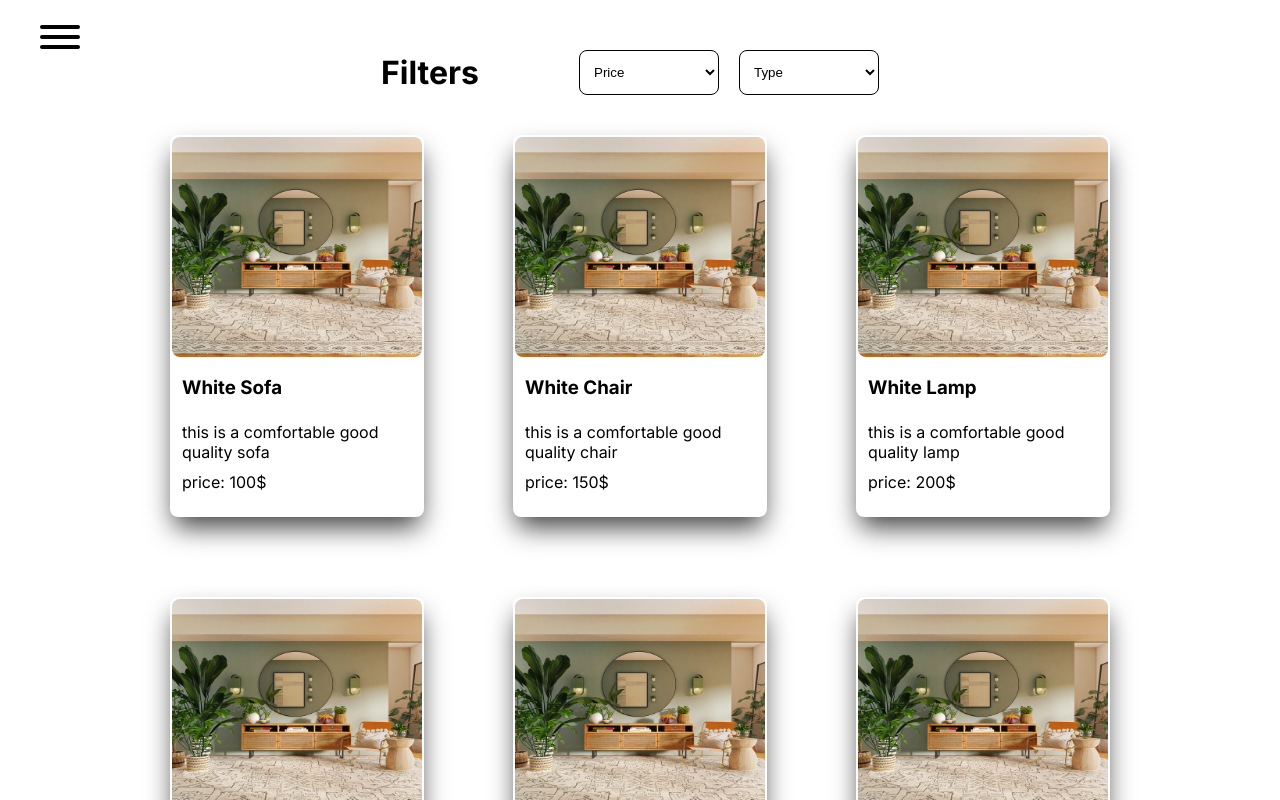
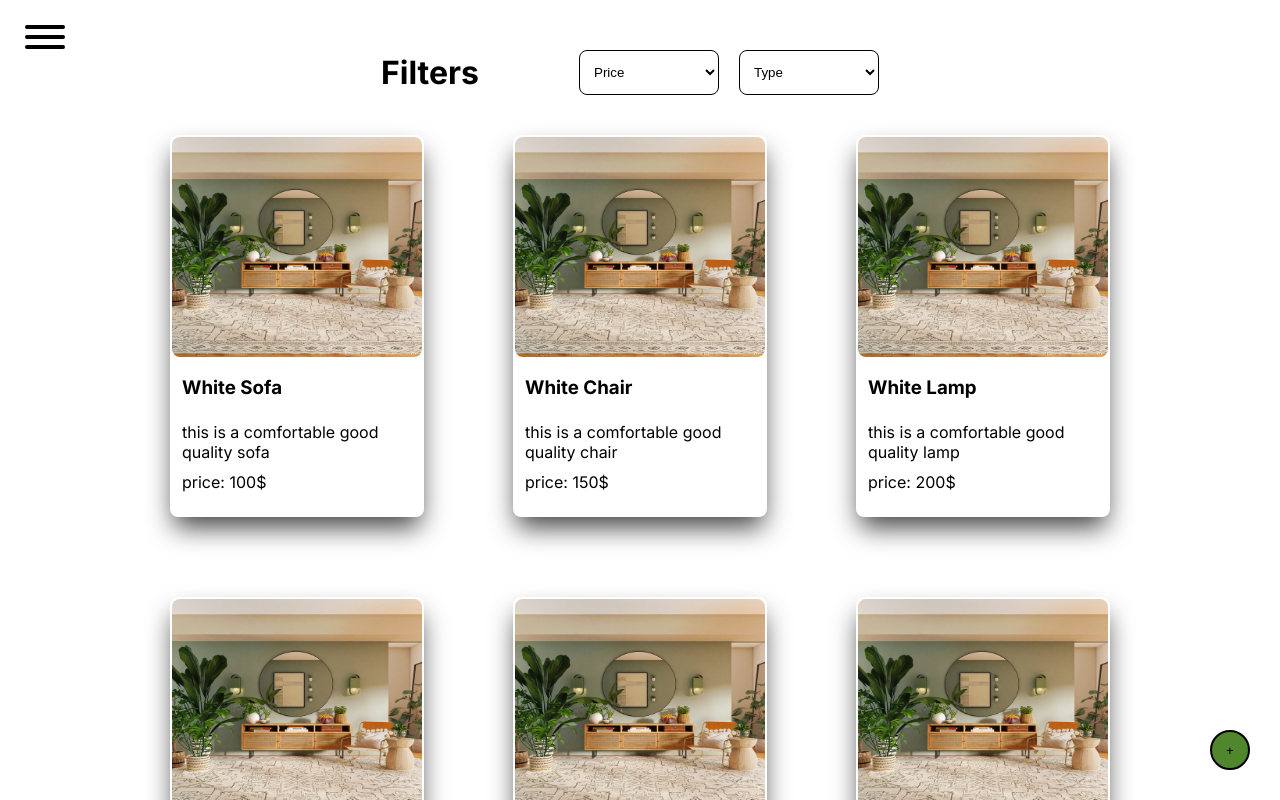
Before and after one commit to Amjad-Manafikhi/Confie, a React (Vite) app: page /dashboard/products in a window 1280 px wide. Shown: the top 800 px of the page. Built offline with nearby package versions, Linux system fonts and the light colour scheme.

Commit message:
modal animation

```diff
--- a/src/App.css
+++ b/src/App.css
@@ -331,17 +331,83 @@ input{
   margin-top:10px;
 
 }
+dialog{
+  width:60%;
+  padding:0px;
+  max-width: 500px;;
+  box-sizing: border-box;
+  border-radius: 10px;
+  inset:0;
+
+
+
+}
+.addProduct{
+  position: fixed;
+  bottom: 0;
+  right:0;
+  margin:30px;
+  background-color: var(--green);
+  border:solid 2px black;
+  border-radius: 50%;;
+  width:40px;
+  height:40px;
+}
+.dialog-full-screen{
+  width:100%;
+  height: 100%;
+  background-color: rgba(0,0,0,0.5);
+  position:fixed;
+  z-index:100;
+  bottom:0;
+  transition: background-Color 0.5s ease;
+}
+
+@keyframes scaleUp {
+  0% {
+    transform: scale(0.5);
+    opacity: 0;
+  }
+  100% {
+    transform: scale(1);
+    opacity: 1;
+  }
+}
+
+@keyframes scaleDown {
+  0% {
+    transform: scale(1);
+    opacity: 1;
+  }
+  100% {
+    transform: scale(0.5);
+    opacity: 0;
+  }
+}
+
+.scale-in {
+  animation: scaleUp 0.3s ease forwards;
+  transform-origin: center;
+}
+.scale-out{
+  animation: scaleDown 0.3s ease forwards;
+  transform-origin: center;
+}
+
 .add-prods{
+  background-color: white     ;
+  opacity: 0.9;
   display: flex;
   flex-direction: column;
-  margin:auto;
-  margin-top: 50px;;
-  margin-bottom: 50px;;
-  width:60%;
+  width:100%;
   border:solid 1px darkgrey;
   padding:10px 20px;
+  box-sizing: border-box;
   border-radius: 8px;;
   max-width: 500px;;
+  margin:0;
+
+
 }
 .add-prods > input{
   border:solid 1px black;
@@ -414,10 +480,10 @@ input{
 }
 
 nav {
-  position: absolute; /* Not relative anymore */
-  top: 0;           /* Position it below the header */
+  position:fixed;
+  top: 0;
   left: 0;
-  transform: translateX(-100px); /* remove any sideways shift */
+  transform: translateX(-115px);
   width: 180px;
   height: auto;
   z-index: 99;
--- a/src/Components/About.jsx
+++ b/src/Components/About.jsx
@@ -1,12 +1,71 @@
 import React from "react";
 import 'hamburgers/dist/hamburgers.min.css';
-
+import AddProduct from './DashboardComponents/AddProduct.jsx';
 export default function About() {
   const [isOpen, setIsOpen] = React.useState(false);
-
+  const products = [
+    {
+      id:1,
+      imgSrc: './../HomeImage.jpg',
+      price: "100",
+      name: "White Sofa",
+      description: "this is a comfortable good quality sofa",
+      type: "sofa"
+    },
+    {
+      id:2,
+      imgSrc: './../HomeImage.jpg',
+      price: "150",
+      name: "White Chair",
+      description: "this is a comfortable good quality chair",
+      type: "chair"
+    },
+    {
+      id:3,
+      imgSrc: './../HomeImage.jpg',
+      price: "200",
+      name: "White Lamp",
+      description: "this is a comfortable good quality lamp",
+      type: "lamp"
+    }
+    ,
+    {
+      id:4,
+      imgSrc: './../HomeImage.jpg',
+      price: "250",
+      name: "White Lamp",
+      description: "this is a comfortable good quality lamp",
+      type: "lamp"
+    }
+    ,
+    {
+      id:5,
+      imgSrc: './../HomeImage.jpg',
+      price: "260",
+      name: "White Lamp",
+      description: "this is a comfortable good quality lamp",
+      type: "lamp"
+    }
+    ,
+    {
+      id:6,
+      imgSrc: './../HomeImage.jpg',
+      price: "300",
+      name: "White Lamp",
+      description: "this is a comfortable good quality lamp",
+      type: "lamp"
+    }
+    ,
+    {
+      id:7,
+      imgSrc: './../HomeImage.jpg',
+      price: "500",
+      name: "White Lamp",
+      description: "this is a comfortable good quality lamp",
+      type: "lamp"
+    }
+  ]
   return (
-    <div class="cloud-thought">
-        <p>Hmmm... what if I made this in CSS? 🤔</p>
-    </div>
+    <AddProduct products={products}/>
   );
 }
--- a/src/Components/DashboardComponents/AddProduct.jsx
+++ b/src/Components/DashboardComponents/AddProduct.jsx
@@ -1,17 +1,98 @@
 import React from "react"
+import { MdVisibility } from "react-icons/md";
 
 
-export default function AddProduct(){
+export default function AddProduct({ products }){
+
+    const [stateProducts, setStateProducts] = React.useState(products);
     const [isOpen, setIsOpen]=React.useState(false);
+    const [submited, setSubmited] = React.useState(false)
+    const [newProdValues, setNewProdValues] = React.useState({
+            imgSrc: './../HomeImage.jpg',
+            price: "",
+            name: "",
+            description: "",
+            type: "",
+            id: Date.now()
+        });
+    const [shouldRender, setShouldRender] = React.useState(false);
+
+    React.useEffect(() => {
+        let timeout;
+
+        if (isOpen) {
+          setShouldRender(true);
+        } else {
+          timeout = setTimeout(() => setShouldRender(false), 300);
+        }
+
+        return () => clearTimeout(timeout);
+      }, [isOpen]);
+
+
+
+
+    function changeProdValues(event) {
+        event.preventDefault();
+        setNewProdValues(prev => ({
+            ...prev,
+            [event.target.id]: event.target.value
+        }));
+    }
+
+    function submitProduct(event) {
+        event.preventDefault(); // stop page reload
+        setSubmited(true);
+        // Optional: validate data
+        if (!newProdValues.name || !newProdValues.price || !newProdValues.imgSrc || !newProdValues.type) {
+            alert("Please fill in all required fields.");
+            return;
+        }
+        setSubmited(false);
+        setIsOpen(false)
+
+        setStateProducts(prev => [...prev, newProdValues]);
+
+        // Clear the form after submission
+        setNewProdValues({
+            imgSrc: "./../HomeImage.jpg",
+            price: "",
+            name: "",
+            description: "",
+            type: ""
+        });
+    }
+    const style = {
+        borderColor: "red"
+    }
+    const screenStyle={
+        backgroundColor:"transparent"
+    }
 
 
     return (
         <>
         <button
             className="addProduct"
-            onClick={() => setIsOpen(prev => !prev) }
+            onClick={() => setIsOpen(true) }
         >+</button>
-        {isOpen && <form name="addProds" className="add-prods" onSubmit={submitProduct} Style={formStyle}>
+
+        {shouldRender && <div
+            className="dialog-full-screen"
+            onClick={() => setIsOpen(false) }
+            style={!isOpen ? screenStyle : null}
+        >
+
+            <dialog
+                className={`${isOpen ? "scale-in" : "scale-out"}`}
+                open={true}
+                onClick={(e) => e.stopPropagation()}
+                >
+              <form
+                name="addProds"
+                className="add-prods"
+                onSubmit={submitProduct}
+                >
                         <h2>Add Product</h2>
                         <label htmlFor="name">name</label>
                         <input value={newProdValues.name} id="name" type="text" onChange={changeProdValues} style={(submited && !(newProdValues.name.length)) ? style : null} />
@@ -31,7 +112,9 @@ export default function AddProduct(){
                         <button type="submit" className="submit-button">submit</button>
 
                     </form>
-                }
+
+            </dialog>
+        </div>}
         </>
 
     )
--- a/src/Components/DashboardComponents/Products.jsx
+++ b/src/Components/DashboardComponents/Products.jsx
@@ -2,6 +2,8 @@ import React from "react"
 import Card from './../card.jsx';
 import { useSearchParams, useNavigate, useLocation } from "react-router-dom";
 import FlipMove from 'react-flip-move';
+import AddProduct from './AddProduct.jsx';
+
 export default function Products({ products }) {
     const [stateProducts, setStateProducts] = React.useState(products);
     const [searchParams, setSearchParams] = useSearchParams();
@@ -33,7 +35,6 @@ export default function Products({ products }) {
         newSearchParams.set("type", type);
         setSearchParams(newSearchParams);
     }
-    console.log(stateProducts)
     const s = "White sofa";
 
 
@@ -92,7 +93,6 @@ export default function Products({ products }) {
         });
     }
 
-    console.log(stateProducts);
     const style = {
         borderColor: "red"
     }
@@ -110,8 +110,6 @@ export default function Products({ products }) {
                     className="cards-container"
                     duration={500}
                     staggerDurationBy={30}
-                    onStart={() => console.log("Animation started")}
-                    onFinish={() => console.log("Animation finished")}
                 >
                     <div className="sub-shop">
                         <h1 className="filter-name">Filters</h1>
@@ -134,6 +132,7 @@ export default function Products({ products }) {
                     {elementProducts}
                 </FlipMove>
             </div>
+            <AddProduct products={products}/>
         </>
     )
 }
--- a/src/Components/EmblaCarousel.jsx
+++ b/src/Components/EmblaCarousel.jsx
@@ -16,7 +16,6 @@ const EmblaCarousel = ({ products }) => {
 
   useEffect(() => {
     if (emblaApi) {
-      console.log("Embla initialized:", emblaApi);
     }
   }, [emblaApi]);
 
--- a/src/Components/Navbar.jsx
+++ b/src/Components/Navbar.jsx
@@ -27,7 +27,6 @@ export default function Navbar(){
     React.useEffect(() => {
     const changeHeight = () => {
         setWindowWidth(window.innerWidth );
-        console.log("width changed");
     };
 
     window.addEventListener("resize", changeHeight);
--- a/src/Components/Shop.jsx
+++ b/src/Components/Shop.jsx
@@ -79,8 +79,6 @@ export default function Shop({products}){
                 className="cards-container"
                 duration={500}
                 staggerDurationBy={0}
-                onStart={() => console.log("Animation started")}
-                onFinish={() => console.log("Animation finished")}
             >
                 {elementProducts}
             </FlipMove>
--- a/src/Components/SideBar.jsx
+++ b/src/Components/SideBar.jsx
@@ -12,11 +12,12 @@ export default function SideBar({links}) {
     textDecoration:"none",
 }
 const navStyle={
-    height:"1000vh",
+    height:"100%",
     transform:"translateX(-1px)  translateY(-1px) " ,
     border:"solid 1px black",
     backgroundColor:"rgb(250,250,250)",
-    boxShadow:" 0 2px 5px rgba(0,0,0,0.2)"
+    boxShadow:" 0 2px 5px rgba(0,0,0,0.2)",
+    position:"fixed"
 
 }
 const hamStyle={
@@ -42,7 +43,6 @@ function handleHamburger(){
 }
 
 
-    console.log(open);
   return (
     <nav style={isOpen ? navStyle : null}>
 
```
